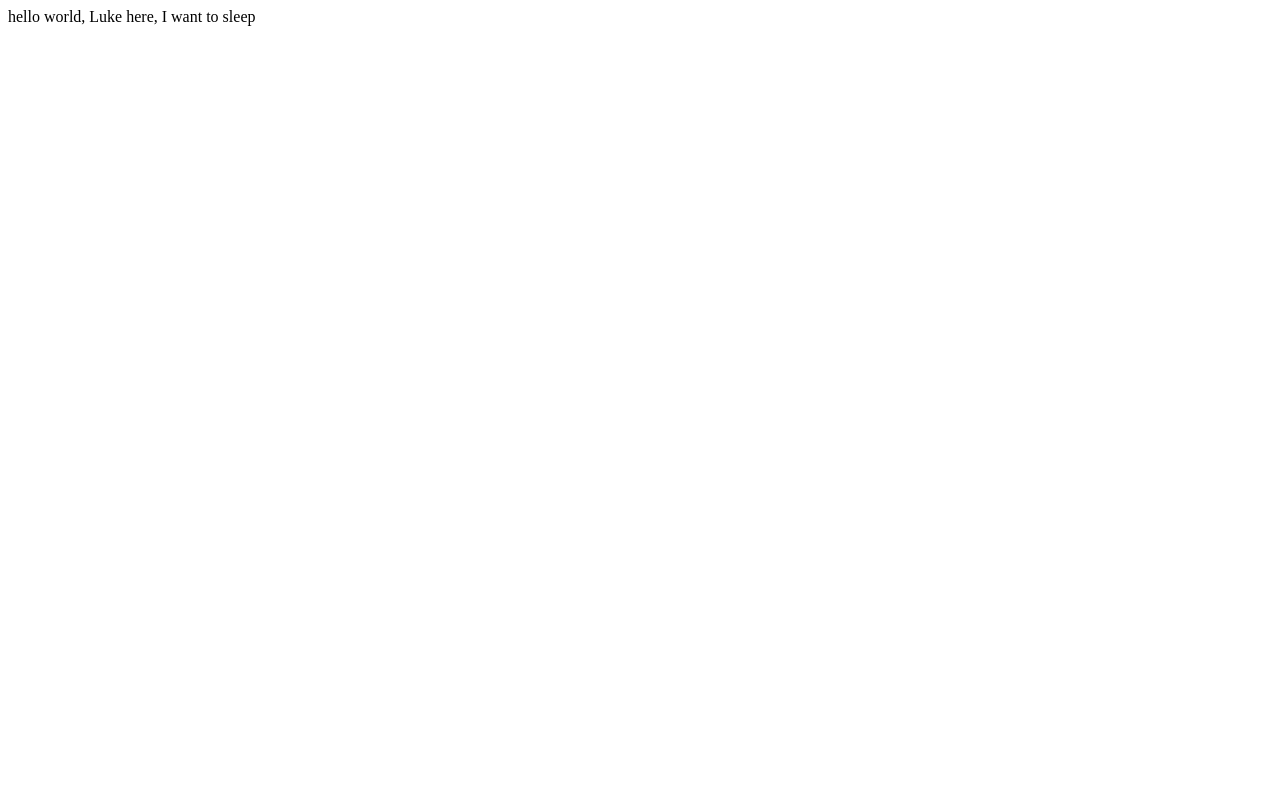
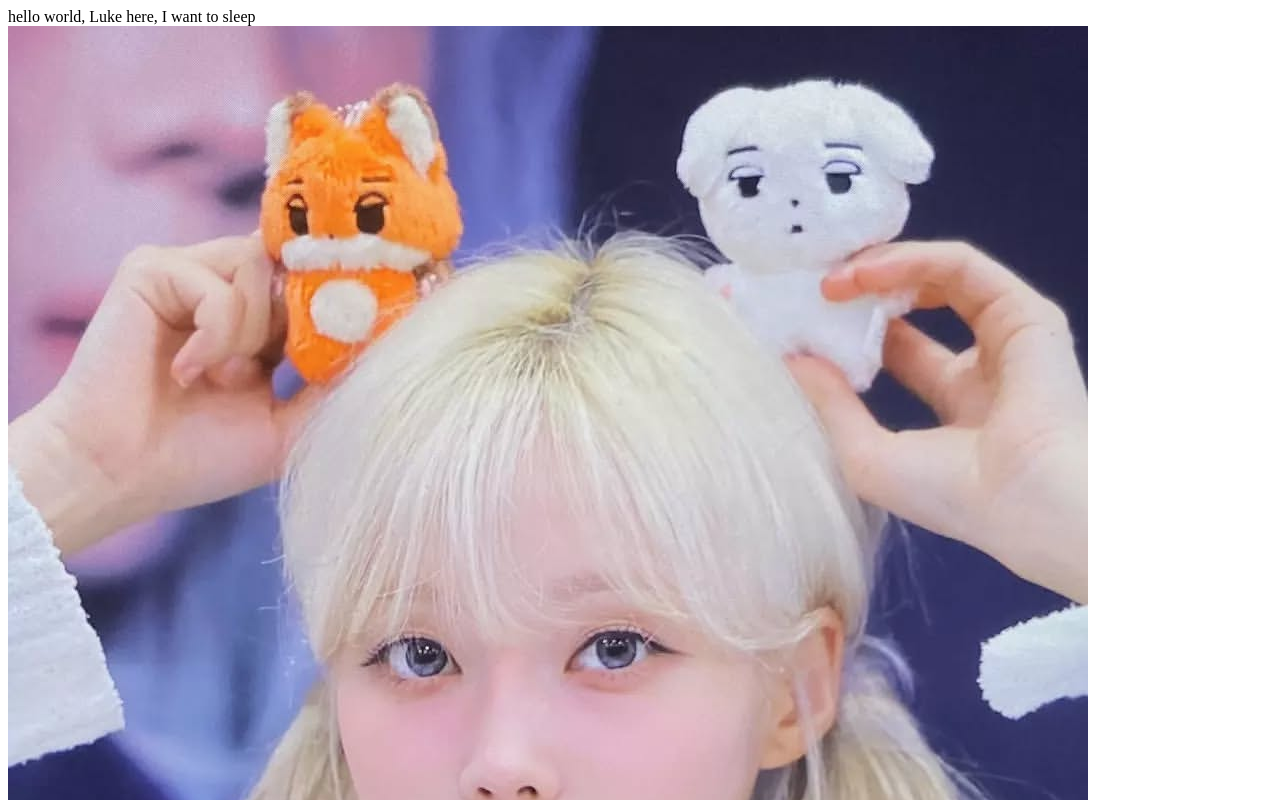
Before and after one commit to lukkk3333/blackberry, a plain HTML site: page index.html in a window 1280 px wide. Shown: the top 800 px of the page. Drawn offline with Linux system fonts and the light colour scheme.

Commit message:
Update index.html

```diff
--- a/index.html
+++ b/index.html
@@ -1,3 +1,4 @@
 <html>
   hello world, Luke here, I want to sleep
+  <img src = "W.jpg">
 </html>
```
